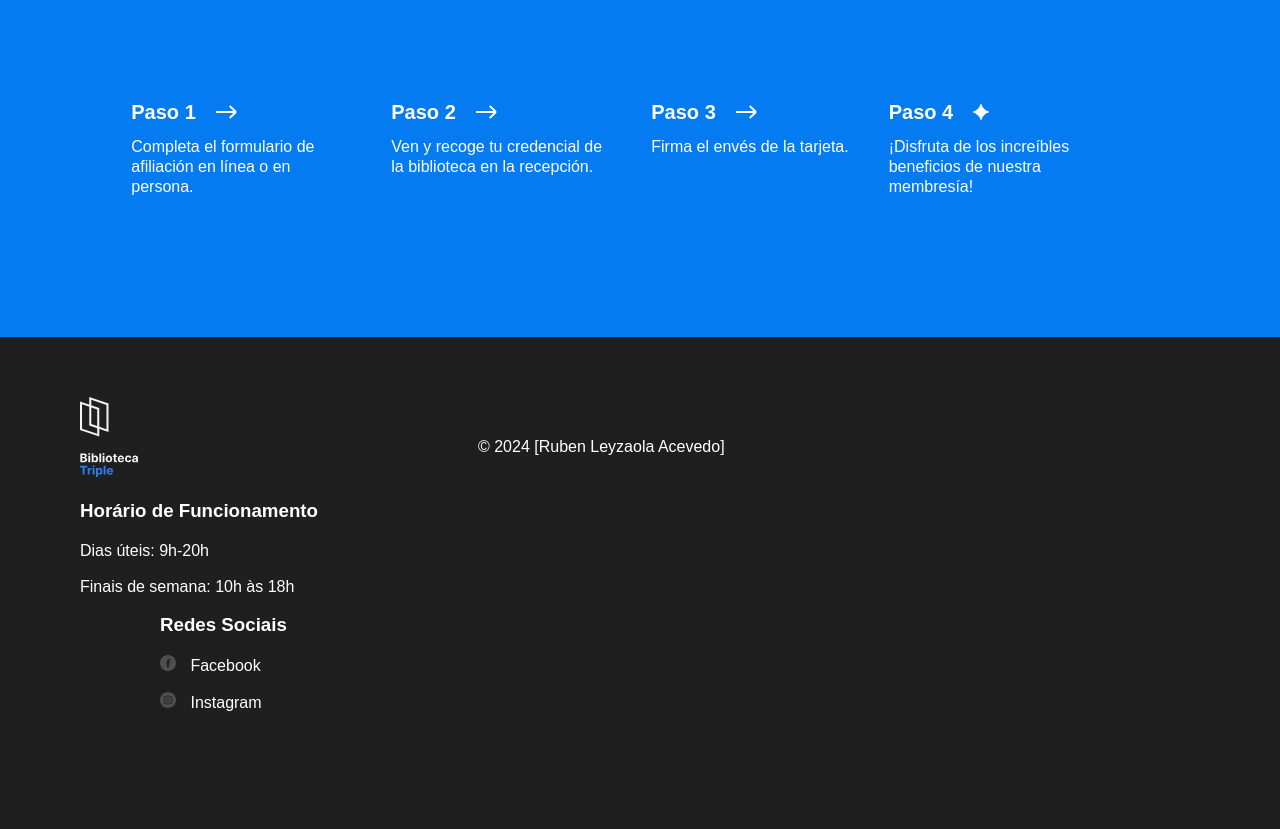
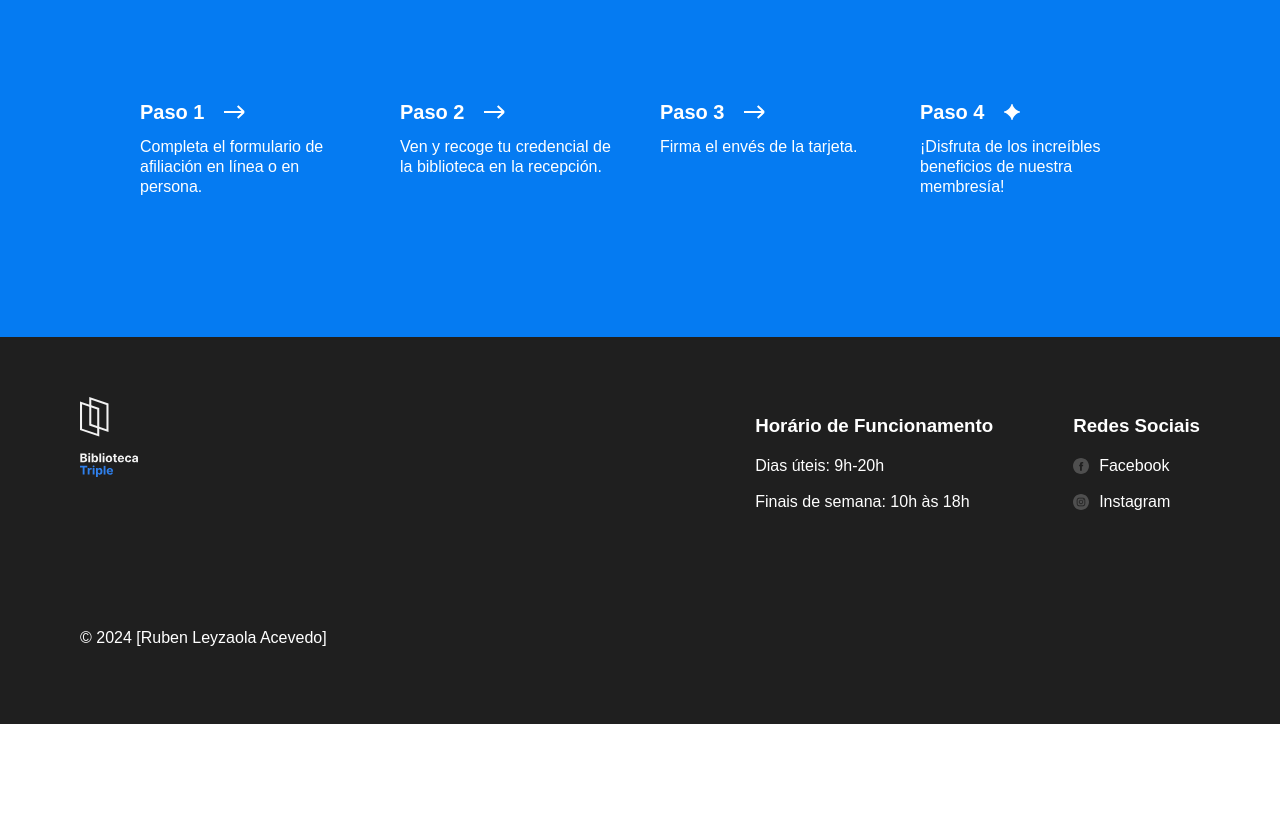
Before and after one commit to Rubenley42/web_project_library, a plain HTML site: page index.html in a window 1280 px wide. Shown: the part 3145-3974 px from the top of the page. After the commit the page ends 3869 px from the top, so only its background shows below. Drawn offline with Linux system fonts and the light colour scheme.

Commit message:
sprint 3

```diff
--- a/styles/style.css
+++ b/styles/style.css
@@ -312,11 +312,12 @@
   margin: 100px 0 0;
   display: flex;
   justify-content: center;
+  column-gap: 40px;
 }
 
 .step {
   max-width: 220px;
-  margin-right: 40px;
+  flex-basis: 220px;
 }
 
 .step__title {
@@ -340,11 +341,11 @@
   background-color: #1f1f1f;
   box-sizing: border-box;
   color: #fff;
-  display: flex;
+  padding: 60px 80px;
 }
 
 .footer__columns {
-  padding: 60px 80px 100px;
+  display: flex;
 }
 
 .footer__column_content_hours {
@@ -378,16 +379,16 @@
 .footer__column-link {
   color: white;
   text-decoration: none;
+  display: flex;
+  align-items: center;
+  gap: 10px;
 }
 
 .footer__social-icon {
   height: 16px;
   width: 16px;
-  margin-right: 10px;
 }
 
 .footer__copyright {
-  margin: 0;
-  padding: 100px 0 60px 80px;
-  flex-wrap: wrap;
+  margin-top: 100px;
 }
```
